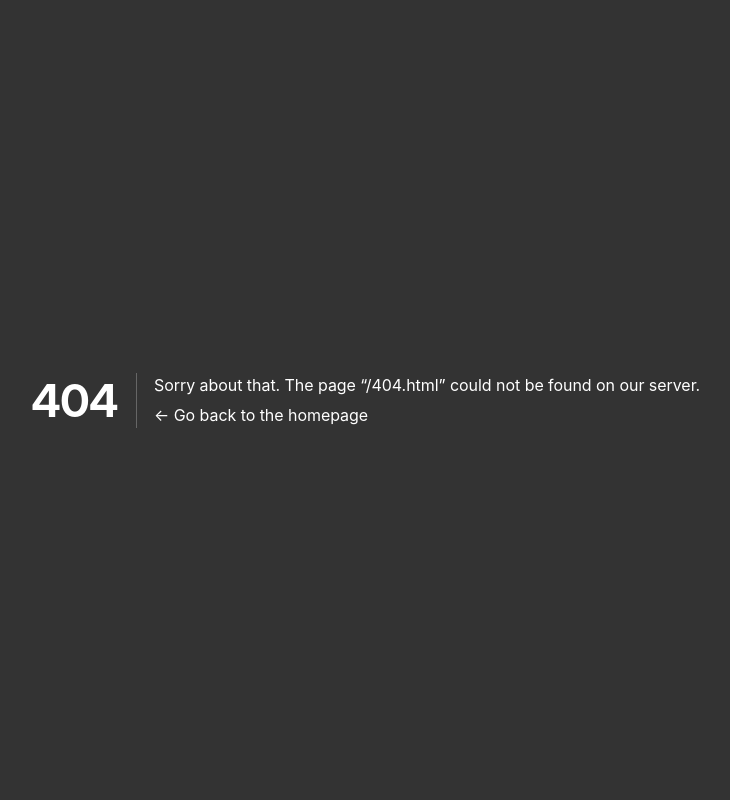
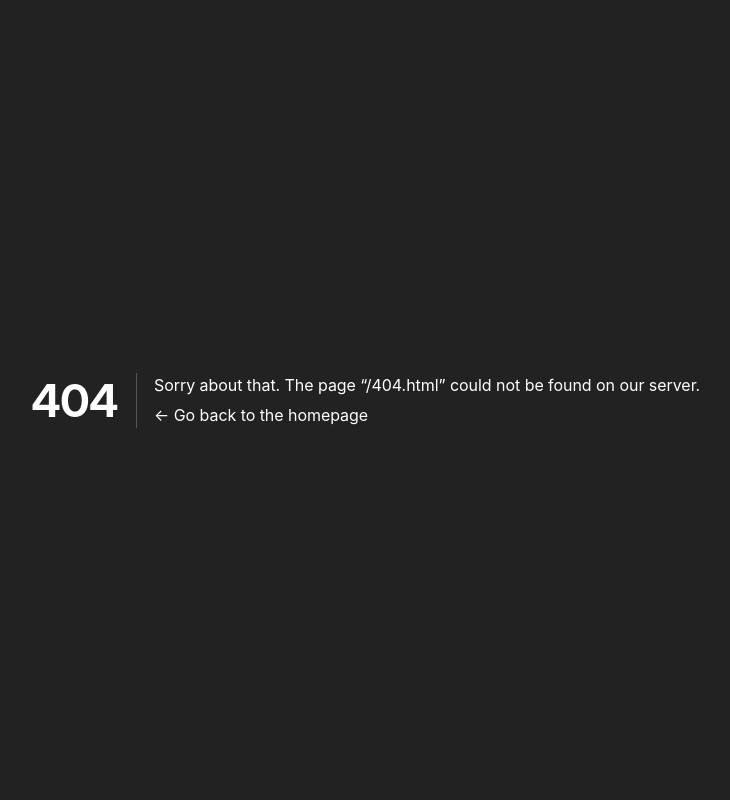
Before and after one commit to ThomasRettig/Kromatic, a Flask app: template app/templates/404.html in a window 1280 px wide. Shown: the whole page, without its empty margins (296-1026 px from the left). Run offline with Flask 2, Linux system fonts and the light colour scheme; the template is opened without the code that fills it, so the values that code supplies are empty; some web fonts are replaced.

Commit message:
Update colours

```diff
--- a/app/templates/404.html
+++ b/app/templates/404.html
@@ -16,12 +16,12 @@
         }
 
         body {
-            background-color: #333;
+            background-color: #222;
         }
 
         h1::after {
           content: "";
-          border-right: 1px solid #666;
+          border-right: 1px solid #555;
           position: relative;
           left: 18px;
         }
--- a/app/templates/500.html
+++ b/app/templates/500.html
@@ -16,12 +16,12 @@
         }
 
         body {
-            background-color: #333;
+            background-color: #222;
         }
 
         h1::after {
           content: "";
-          border-right: 1px solid #666;
+          border-right: 1px solid #555;
           position: relative;
           left: 18px;
         }
```
